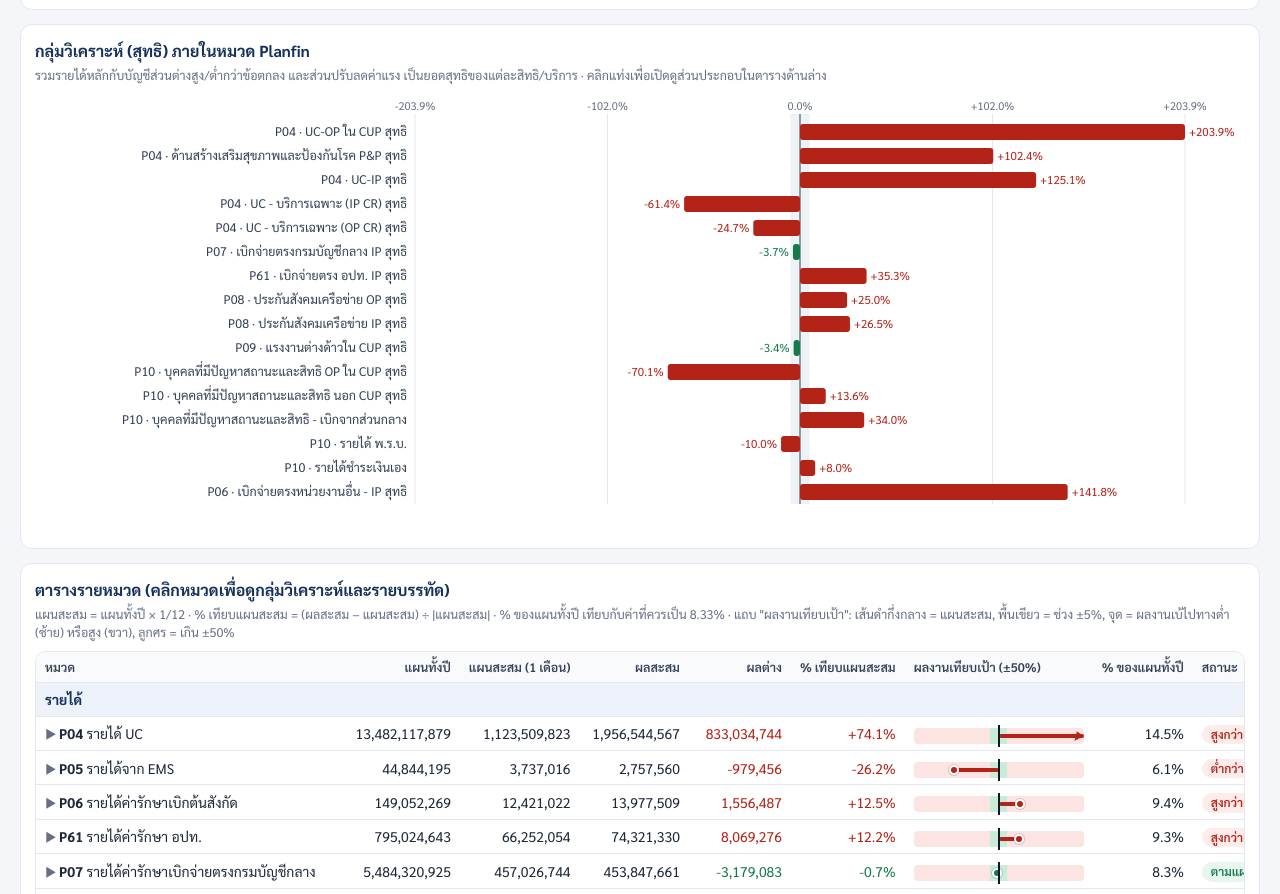
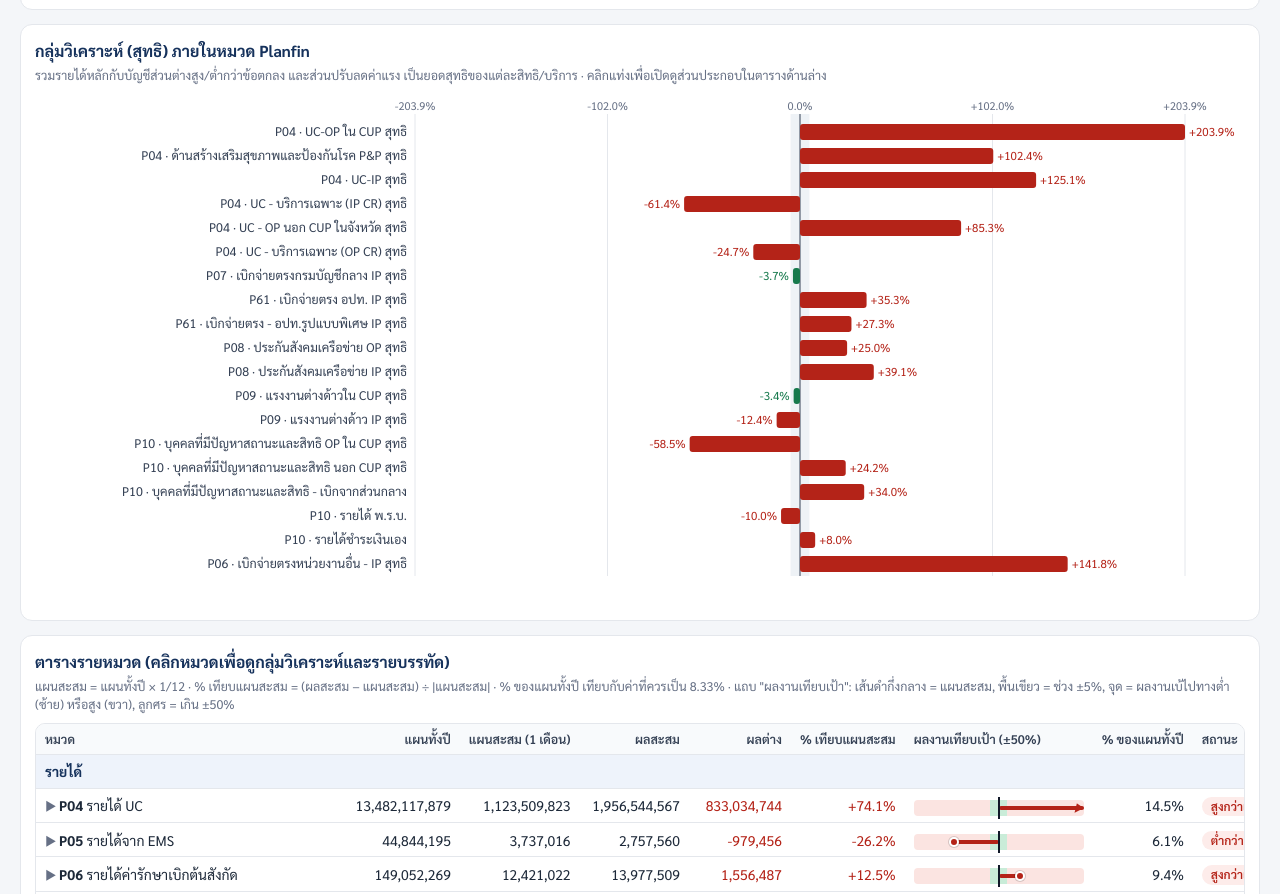
Before and after one commit to drkulapol/planfin70, a plain HTML site: page index.html in a window 1280 px wide. Shown: the part 1324-2218 px from the top of the page. Drawn offline with Linux system fonts and the light colour scheme.

Commit message:
ปรับกลุ่มวิเคราะห์: เพิ่ม UC OP นอก CUP ในจังหวัด, อปท.รูปแบบพิเศษ IP, แรงงานต่างด้าว IP; แก้ SSS IP และ STP
Co-Authored-By: Claude Opus 5.5 <noreply@anthropic.com>
Claude-Session: https://claude.ai/code/session_01Ht2ZXM2xuDX9RNWSRrybZJ

```diff
--- a/index.html
+++ b/index.html
@@ -212,14 +212,17 @@ const GROUPS=[
  {id:'G02',p:'P04',n:'รายได้ค่ารักษาด้านสร้างเสริมสุขภาพและป้องกันโรค P&P สุทธิ',c:['4301020105.217','4301020105.241','4301020105.257','4301020105.266']},
  {id:'G03',p:'P04',n:'รายได้ค่ารักษาพยาบาล UC-IP สุทธิ',c:['4301020105.202','4301020105.231','4301020105.232','4301020105.265']},
  {id:'G04',p:'P04',n:'รายได้ค่ารักษา UC - บริการเฉพาะ (IP CR) สุทธิ',c:['4301020105.245','4301020105.251','4301020105.252']},
+ {id:'G17',p:'P04',n:'รายได้ค่ารักษา UC - OP นอก CUP ในจังหวัด สุทธิ',c:['4301020105.203','4301020105.239']},
  {id:'G05',p:'P04',n:'รายได้ค่ารักษา UC - บริการเฉพาะ (OP CR) สุทธิ',c:['4301020105.244','4301020105.258','4301020105.260']},
  {id:'G06',p:'P07',n:'รายได้ค่ารักษาเบิกจ่ายตรงกรมบัญชีกลาง IP สุทธิ',c:['4301020104.402','4301020104.405','4301020104.406']},
  {id:'G07',p:'P61',n:'รายได้ค่ารักษาเบิกจ่ายตรง อปท. IP สุทธิ',c:['4301020104.802','4301020104.803','4301020104.804']},
+ {id:'G18',p:'P61',n:'รายได้ค่ารักษาเบิกจ่ายตรง - อปท.รูปแบบพิเศษ IP สุทธิ',c:['4301020104.806','4301020104.807','4301020104.808']},
  {id:'G08',p:'P08',n:'รายได้ค่ารักษาประกันสังคมเครือข่าย OP สุทธิ',c:['4301020106.305','4301020106.315']},
- {id:'G09',p:'P08',n:'รายได้ค่ารักษาประกันสังคมเครือข่าย IP สุทธิ',c:['4301020106.306','4301020106.317','4301020106.320']},
+ {id:'G09',p:'P08',n:'รายได้ค่ารักษาประกันสังคมเครือข่าย IP สุทธิ',c:['4301020106.306','4301020106.317']},
  {id:'G10',p:'P09',n:'รายได้ค่ารักษาแรงงานต่างด้าวใน CUP สุทธิ',c:['4301020106.503','4301020106.519','4301020106.515','4301020106.505']},
- {id:'G11',p:'P10',n:'รายได้ค่ารักษาบุคคลที่มีปัญหาสถานะและสิทธิ OP ใน CUP สุทธิ',c:['4301020106.709','4301020106.712','4301020106.711']},
- {id:'G12',p:'P10',n:'รายได้ค่ารักษาบุคคลที่มีปัญหาสถานะและสิทธิ นอก CUP สุทธิ',c:['4301020106.701']},
+ {id:'G19',p:'P09',n:'รายได้ค่ารักษาแรงงานต่างด้าว IP สุทธิ',c:['4301020106.504','4301020106.510','4301020106.511','4301020106.507','4301020106.514']},
+ {id:'G11',p:'P10',n:'รายได้ค่ารักษาบุคคลที่มีปัญหาสถานะและสิทธิ OP ใน CUP สุทธิ',c:['4301020106.709','4301020106.712','4301020106.711','4301020106.704','4301020106.703']},
+ {id:'G12',p:'P10',n:'รายได้ค่ารักษาบุคคลที่มีปัญหาสถานะและสิทธิ นอก CUP สุทธิ',c:['4301020106.701','4301020106.704']},
  {id:'G13',p:'P10',n:'รายได้ค่ารักษาบุคคลที่มีปัญหาสถานะและสิทธิ - เบิกจากส่วนกลาง IP สุทธิ',c:['4301020106.710','4301020106.706','4301020106.705']},
  {id:'G14',p:'P10',n:'รายได้ พ.ร.บ.',c:['4301020104.602','4301020104.603']},
  {id:'G15',p:'P10',n:'รายได้ชำระเงินเอง',c:['4301020104.106','4301020104.107']},
@@ -227,7 +230,7 @@ const GROUPS=[
 ];
 const codeIdx={};LINES.forEach((l,i)=>codeIdx[l.c]=i);
 const lineGrp={};
-GROUPS.forEach(g=>{g.idx=g.c.map(c=>codeIdx[c]).filter(i=>i!=null);g.idx.forEach(i=>lineGrp[i]=g);PN[g.id]=g.n});
+GROUPS.forEach(g=>{g.idx=g.c.map(c=>codeIdx[c]).filter(i=>i!=null);g.idx.forEach(i=>(lineGrp[i]=lineGrp[i]||[]).push(g));PN[g.id]=g.n});
 const grpOf=p=>GROUPS.filter(g=>g.p===p);
 function aggG(ag){const r={};GROUPS.forEach(g=>{let P=0,A=0;g.idx.forEach(i=>{P+=ag.P[i];A+=ag.A[i]});r[g.id]={P,A}});return r}
 const $=s=>document.querySelector(s);
@@ -560,13 +563,13 @@ function renderLines(){
     const P=ag.P[i],A=ag.A[i];if(P===0&&A===0)return;
     if(pf&&l.p!==pf)return;
     const gf=$('#lnG').value,lg=lineGrp[i];
-    if(gf==='-'&&lg)return; if(gf&&gf!=='-'&&(!lg||lg.id!==gf))return;
+    if(gf==='-'&&lg)return; if(gf&&gf!=='-'&&(!lg||!lg.some(x=>x.id===gf)))return;
     if(q&&!(l.c.includes(q)||l.n.toLowerCase().includes(q)))return;
     const side=l.c[0]==='5'?'E':'R',Pt=P*FR,s=status(A,Pt,side),d=dev(A,Pt);
     if(mode==='off'&&!(s.k==='good'||s.k==='bad'||s.k==='warn'))return;
     if(mode==='worse'&&s.k!=='bad')return;
     if(mode==='noplan'&&!(P===0&&A!==0))return;
-    rows.push({i,l,P,Pt,A,d,s,diff:A-Pt,absd:Math.abs(A-Pt),g:lineGrp[i]?lineGrp[i].n:''});
+    rows.push({i,l,P,Pt,A,d,s,diff:A-Pt,absd:Math.abs(A-Pt),g:lineGrp[i]?lineGrp[i].map(x=>x.n).join(' / '):''});
   });
   const [k,dir]=st.sort.l;
   const v=r=>({g:r.g,c:r.l.c,n:r.l.n,p:r.l.p,P:r.P,Pt:r.Pt,A:r.A,diff:r.diff,absd:r.absd,d:r.d})[k];
```
